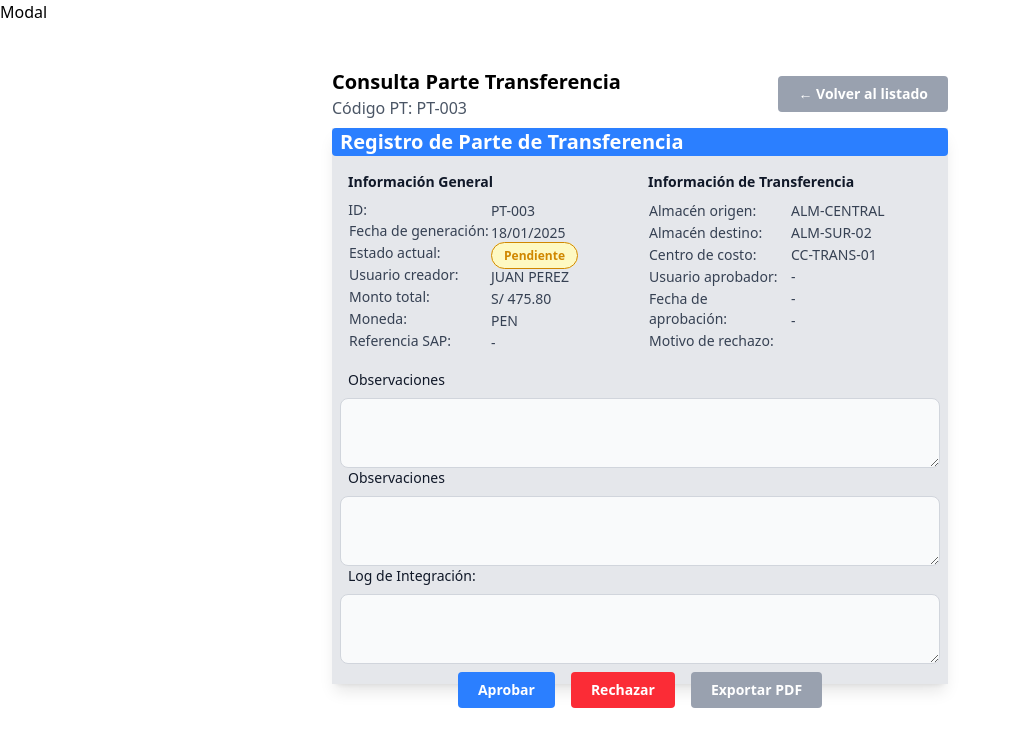
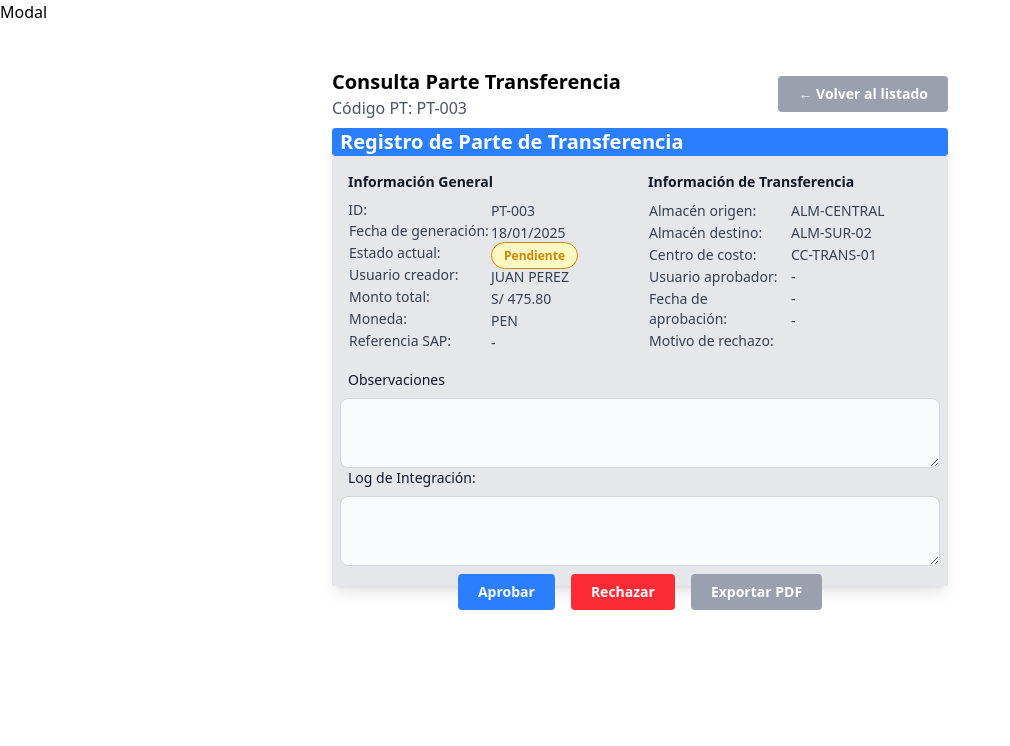
Before and after one commit to grov9999/app-transfer-dt, a React (Vite) app in the folder app-transfer/: page / in a window 1280 px wide. Both pictures are taken after a click on the button "Modal". Shown: the top 746 px of the page, without its empty margins (0-1010 px from the left). Built offline with nearby package versions, Linux system fonts and the light colour scheme.

Commit message:
UPDATE EXITO DETALLE

```diff
--- a/app-transfer/src/components/atom/TextArea.tsx
+++ b/app-transfer/src/components/atom/TextArea.tsx
@@ -1,11 +1,11 @@
 interface TextAreaProps {
-    isDisable?: boolean
+    isDisable?: boolean,
+    tipo: string
 }
 
-export const TextArea = ({ isDisable = false }: TextAreaProps) => {
+export const TextArea = ({ isDisable = false,tipo }: TextAreaProps) => {
     return (
-        <textarea className="block w-full text-sm text-gray-900 bg-gray-50 rounded-lg border border-gray-300 p-1" name="log" id="log" rows={3} disabled={isDisable}>
-
+        <textarea className="block w-full text-sm text-gray-900 bg-gray-50 rounded-lg border border-gray-300 p-1" name={tipo} id={tipo} rows={3} disabled={isDisable}>
         </textarea>
     )
 }
--- a/app-transfer/src/components/molecules/CardTexArea.tsx
+++ b/app-transfer/src/components/molecules/CardTexArea.tsx
@@ -3,14 +3,15 @@ import { TextArea } from "../atom/TextArea"
 interface CardTextArea {
     label: string,
     isDisable?: boolean,
+    tipo:string
 }
 
-export const CardTexArea = ({ label, isDisable=false}: CardTextArea) => {
+export const CardTexArea = ({ label, isDisable=false,tipo}: CardTextArea) => {
     return (
         <>
             <div className="px-2">
-                < label htmlFor="log" className="block mb-2 text-sm font-medium text-gray-900 px-2 ">{label}</label>
-                <TextArea isDisable={isDisable} />
+                < label htmlFor={tipo} className="block mb-2 text-sm font-medium text-gray-900 px-2 ">{label}</label>
+                <TextArea isDisable={isDisable}  tipo={tipo}/>
             </div>
         </>
     )
--- a/app-transfer/src/components/organismo/BodyDetalle.tsx
+++ b/app-transfer/src/components/organismo/BodyDetalle.tsx
@@ -59,9 +59,9 @@ export const BodyDetalle = () => {
         </div>
       </div>
 
-      <CardTexArea label="Observaciones" />
-      <CardTexArea label="Observaciones" />
-      <CardTexArea label="Log de Integración:" isDisable={true} />
+
+      <CardTexArea label="Observaciones" tipo="obs"/>
+      <CardTexArea label="Log de Integración:" isDisable={true} tipo="logs"/>
 
     </>
   )
```
